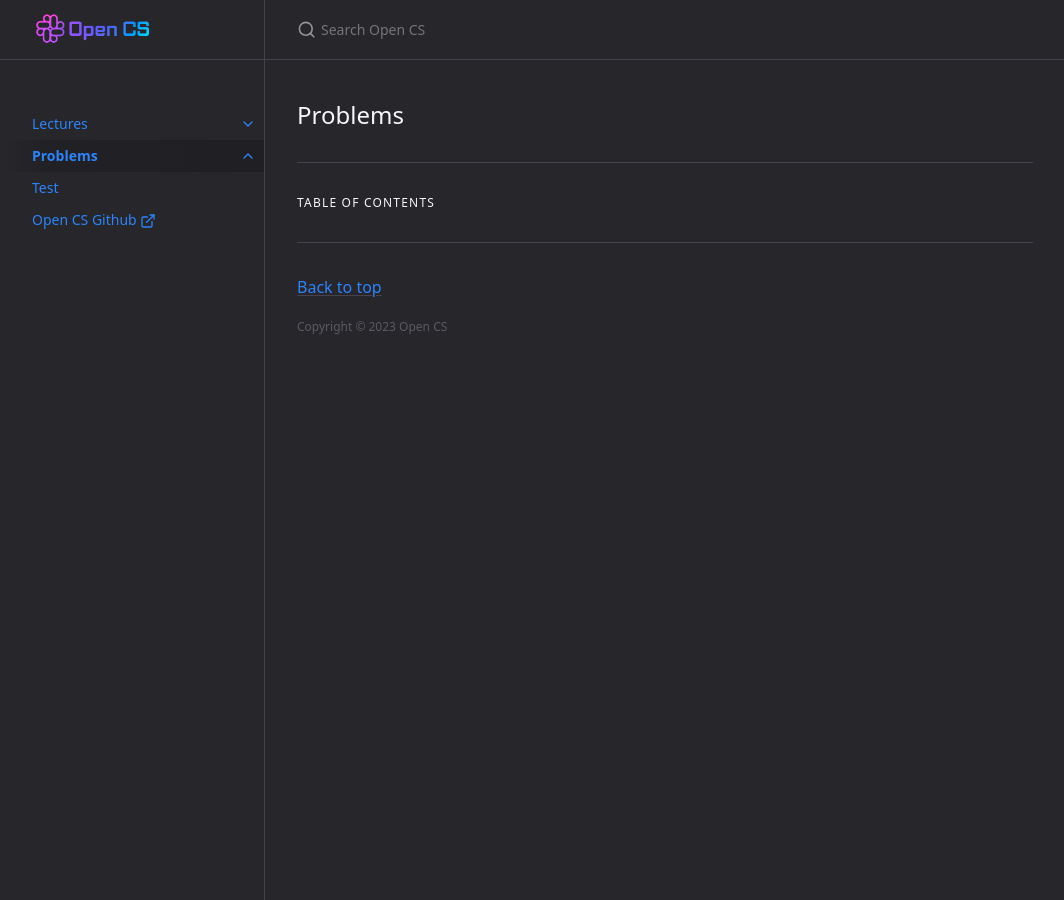
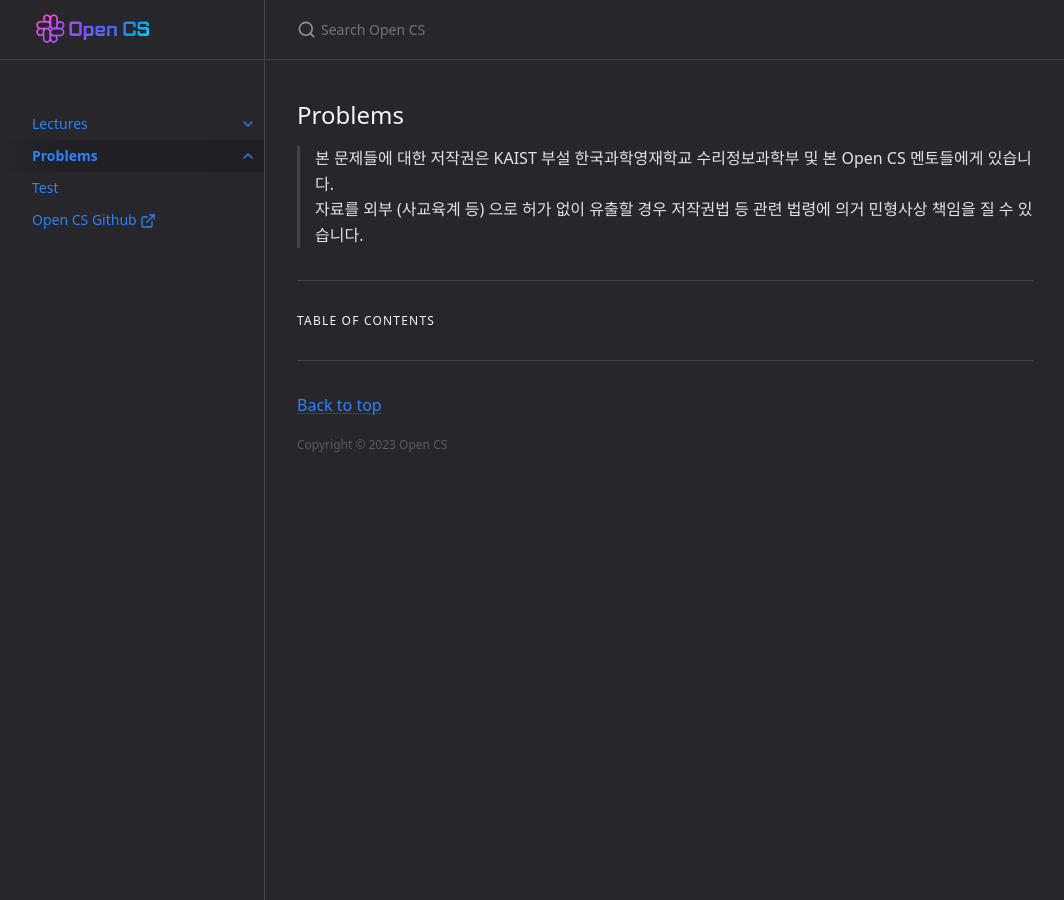
Before and after one commit to OpenCS-ksa/opencs-ksa.github.io, a Jekyll site: the page built from docs/Problems/problems_head.md, in a window 1280 px wide. Shown: the whole page, without its empty margins (107-1171 px from the left). Built offline with Jekyll 4.4.1, drawn with Linux system fonts in a browser that asks for light colours.

Commit message:
Update problems_head.md

```diff
--- a/docs/Problems/problems_head.md
+++ b/docs/Problems/problems_head.md
@@ -9,3 +9,6 @@ permalink: docs/Problems
 # Problems
 {: .no_toc }
 {: .fs-6 .fw-300 }
+
+> 본 문제들에 대한 저작권은 KAIST 부설 한국과학영재학교 수리정보과학부 및 본 Open CS 멘토들에게 있습니다.
+> 자료를 외부 (사교육계 등) 으로 허가 없이 유출할 경우 저작권법 등 관련 법령에 의거 민형사상 책임을 질 수 있습니다.
```
